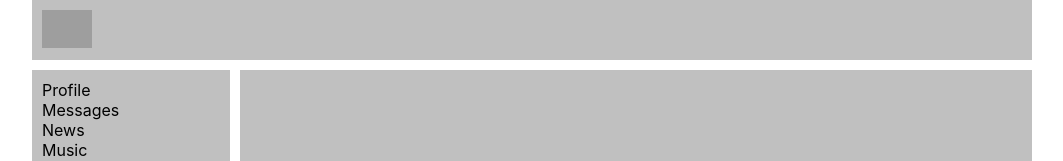
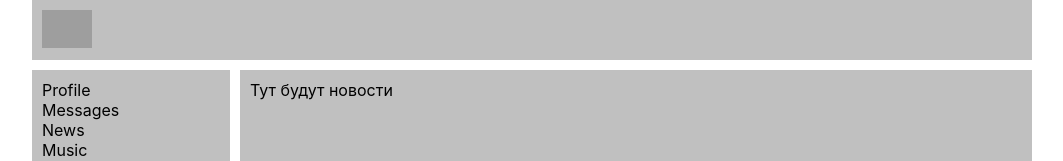
Before and after one commit to Sw30041995/MySocialnetwork, a React (Create React App) app: page /news in a window 1280 px wide. Shown: the top 161 px of the page, without its empty margins (108-1171 px from the left). Built offline with nearby package versions, Linux system fonts and the light colour scheme; grey boxes are pictures that could not be loaded.

Commit message:
new files

```diff
--- a/src/App.tsx
+++ b/src/App.tsx
@@ -6,6 +6,10 @@ import {Profile} from "./components/Profile/Profile";
 import {Dialogs} from "./components/Dialogs/Dialogs";
 import {BrowserRouter, Route, Routes} from "react-router-dom";
 import {state} from "./redux/state";
+import {News} from './components/News/News';
+import {Music} from './components/Music/Music';
+import {Settings} from './components/Settings/Settings';
+
 
 export const App = () => {
     return (
@@ -17,7 +21,9 @@ export const App = () => {
                     <Routes>
                         <Route path='/profile/*' element={<Profile profilePage={state.profilePage}/>}/>
                         <Route path='/dialogs/*' element={<Dialogs dialogsPage={state.dialogsPage}/>}/>
-
+                        <Route path='/news/*' element={<News/>}/>
+                        <Route path='/music/*' element={<Music/>}/>
+                        <Route path='/settings/*' element={<Settings/>}/>
                     </Routes>
                 </div>
             </div>
--- /dev/null
+++ b/src/components/Music/Music.tsx
@@ -0,0 +1,9 @@
+import React from "react";
+
+export const Music = () => {
+    return (
+        <div>
+            Тут будет музыка
+        </div>
+    )
+}
--- /dev/null
+++ b/src/components/News/News.tsx
@@ -0,0 +1,9 @@
+import React from "react";
+
+export const News = () => {
+    return (
+        <div>
+            Тут будут новости
+        </div>
+    )
+}
--- /dev/null
+++ b/src/components/Settings/Settings.tsx
@@ -0,0 +1,9 @@
+import React from "react";
+
+export const Settings = () => {
+    return (
+        <div>
+            Тут будут настройки
+        </div>
+    )
+}
```
Also changed, not shown: src/components/Music/Music.module.css (added), src/components/News/News.module.css (added), src/components/Settings/Settings.module.css (added).
